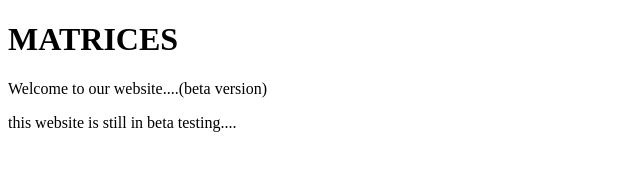
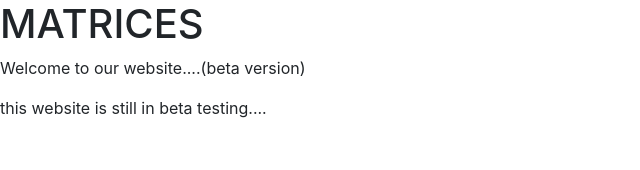
Before and after one commit to mohakmalviya/Thematrice.github.io, a plain HTML site: page index.html in a window 1280 px wide. Shown: the whole page, without its empty margins (0-640 px from the left). Drawn offline with nearby package versions, Linux system fonts and the light colour scheme.

Commit message:
Update index.html

```diff
--- a/index.html
+++ b/index.html
@@ -1,10 +1,15 @@
 <!DOCTYPE html>
 <html>
 <head>
-  <meta charset="utf-8">
-  <title>MATRICES</title>
 
 
+
+  <meta charset="utf-8">
+
+  <title>MATRICES</title>
+  <link rel="stylesheet" href="https://stackpath.bootstrapcdn.com/bootstrap/4.3.1/css/bootstrap.min.css" integrity="sha384-ggOyR0iXCbMQv3Xipma34MD+dH/1fQ784/j6cY/iJTQUOhcWr7x9JvoRxT2MZw1T" crossorigin="anonymous">
+  <link rel="stylesheet" href="https://stackpath.bootstrapcdn.com/bootstrap/4.3.1/css/bootstrap.min.css" integrity="sha384-ggOyR0iXCbMQv3Xipma34MD+dH/1fQ784/j6cY/iJTQUOhcWr7x9JvoRxT2MZw1T" crossorigin="anonymous">
+  <script src="https://stackpath.bootstrapcdn.com/bootstrap/4.3.1/js/bootstrap.min.js" integrity="sha384-JjSmVgyd0p3pXB1rRibZUAYoIIy6OrQ6VrjIEaFf/nJGzIxFDsf4x0xIM+B07jRM" crossorigin="anonymous"></script>
 
 </head>
 <body>
```
